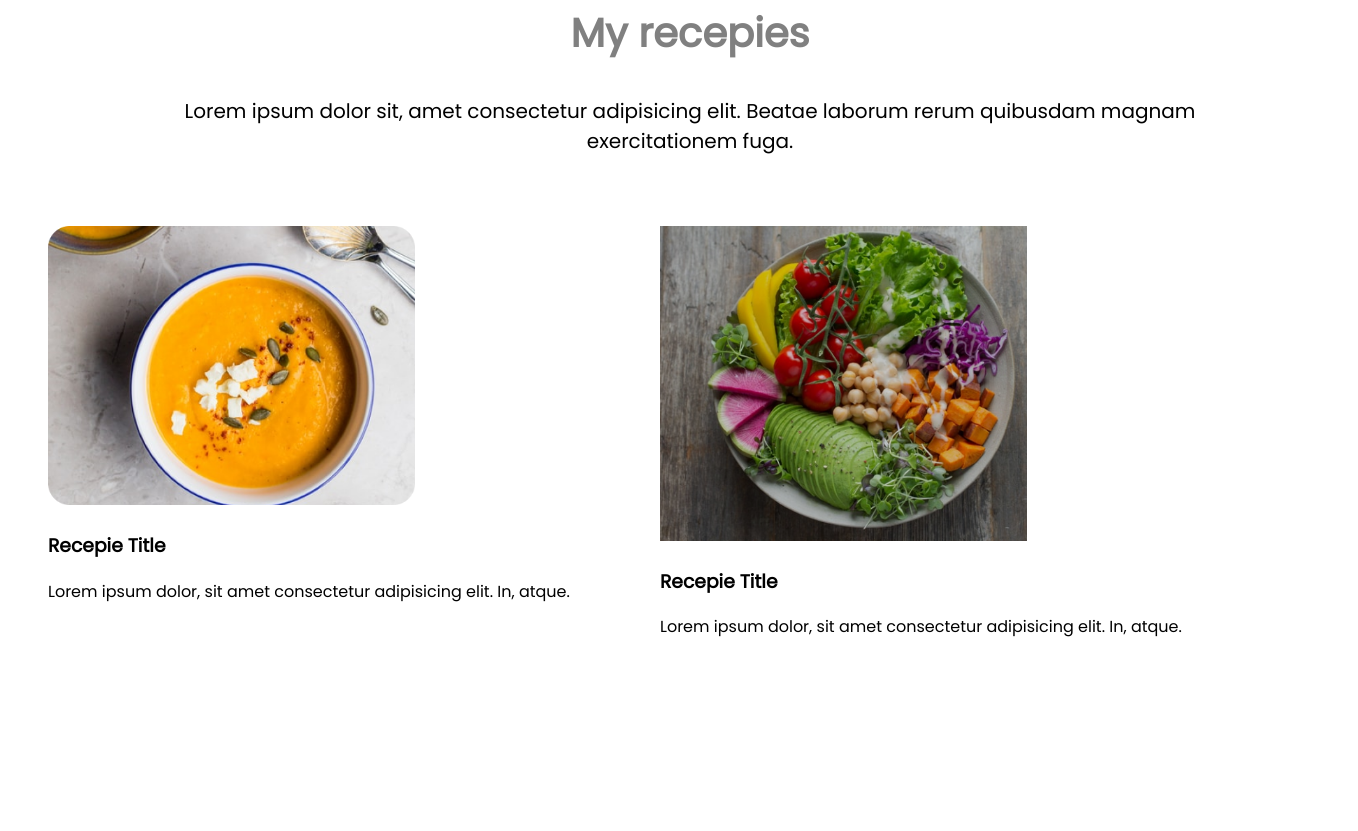
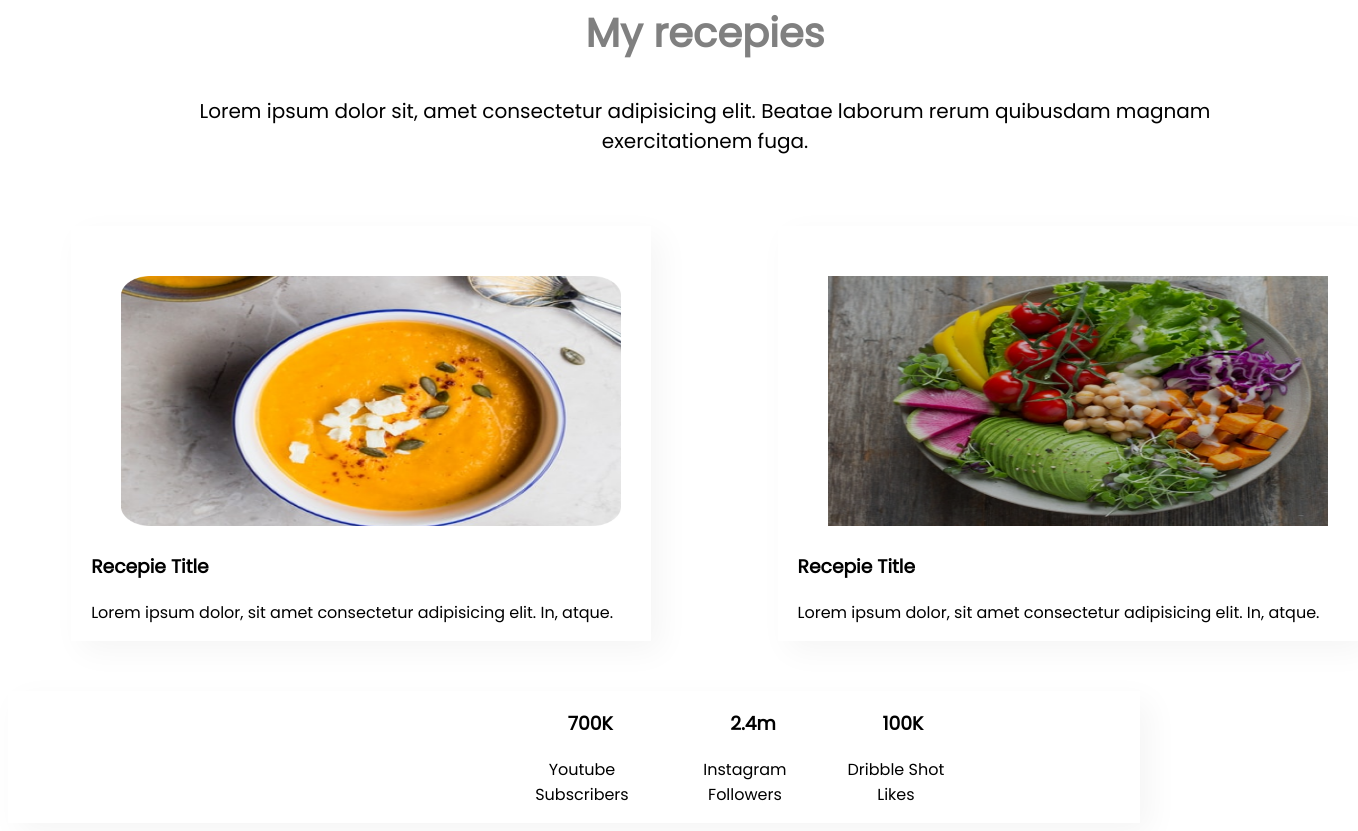
Before and after one commit to NafiaAbdullah/balance-diet, a plain HTML site: page index.html in a window 1280 px wide. Shown: the part 1054-1885 px from the top of the page, 1358 px wide, since content can reach past the window. Before the commit the page ends 1759 px from the top, so only its background shows below. Drawn offline with Linux system fonts and the light colour scheme.

Commit message:
last code add

```diff
--- a/index.html
+++ b/index.html
@@ -13,7 +13,7 @@
 </head>
 
 <body>
-    <Section>
+    <Section class="flexible-container">
         <div class="initial-part">
             <h1><span class="orange-color">Skip</span> The Diet, Just Eat Healthy With Food Network</h1>
             <p>
@@ -29,7 +29,7 @@
         </div>
     </Section>
 
-    <section class="background-banner">
+    <section class="background-banner flexible-container ">
         <div class="Second-part">
             <img id="about-pic" src="images/Person Image.png" alt="image about me">
         </div>
@@ -50,7 +50,7 @@
         </div>
     </section>
 
-    <section class="last-part">
+    <section class="last-part flexible-container ">
         <div class="my-recepies-heading">
             <h2>My recepies</h2>
             <p>
@@ -60,20 +60,20 @@
         </div>
     </section>
 
-    <section class="last-part">
+    <section class="last-part flexible-container ">
 
-        <div class="recepie-1">
+        <div class="recepie">
             <div>
-                <img src="images/Project Cover.png" alt="">
+                <img src="images/Project Cover.png" alt="" height="250" width="500">
             </div>
             <div>
                 <h3>Recepie Title</h3>
                 <p>Lorem ipsum dolor, sit amet consectetur adipisicing elit. In, atque.</p>
             </div>
         </div>
-        <div class="recepie-2">
+        <div class="recepie">
             <div>
-                <img src="images/Project Cover5.png" alt="">
+                <img src="images/Project Cover5.png" alt="" height="250" width="500">
             </div>
             <div>
                 <h3>Recepie Title</h3>
@@ -82,6 +82,26 @@
         </div>
 
     </section>
+
+    <section>
+        <div class="social-part">
+            <div>
+                <h3>700K</h3>
+                <P class="sp-text">Youtube Subscribers</P>
+            </div>
+            <br><br><br>
+            <div>
+                <h3>2.4m</h3>
+                <p class="sp-text">Instagram Followers</p>
+            </div>
+            <br><br><br>
+            <div>
+                <h3>100K</h3>
+                <p class="sp-text">Dribble Shot Likes</p>
+            </div>
+
+        </div>
+    </section>
 </body>
 
 </html>
--- a/style.css
+++ b/style.css
@@ -17,7 +17,7 @@ h2 {
 }
 
 
-section {
+.flexible-container {
     display: flex;
     margin-bottom: 50px;
 }
@@ -67,32 +67,37 @@ section {
 
 .my-recepies-heading {
     text-align: center;
-    padding-left: 100px;
+    padding-left: 130px;
 }
 
 .my-recepies-heading p {
     font-size: 20px;
 }
 
-
-.recepie-1 {
+.recepie {
+    box-shadow: 10px 10px 30px whitesmoke;
     width: 50%;
-    padding-left: 40px;
+    margin-left: 5%;
+    margin-right: 5%;
+    padding-left: 20px;
 
 }
 
-.recepie-1 img {
-    width: 60%;
+.recepie img {
+    padding-top: 50px;
+    padding-left: 30px;
+    padding-right: 30px;
+
 }
 
-.recepie-2 {
+.social-part {
+    display: inline-flex;
+    padding-left: 500px;
+    box-shadow: 10px 10px 30px whitesmoke;
     width: 50%;
+    text-align: center;
 }
 
-.recepie-2 img {
-    width: 60%;
+.sp-text {
+    padding-right: 10%;
 }
-
-.last-part {
-    display: flex;
-}
```
